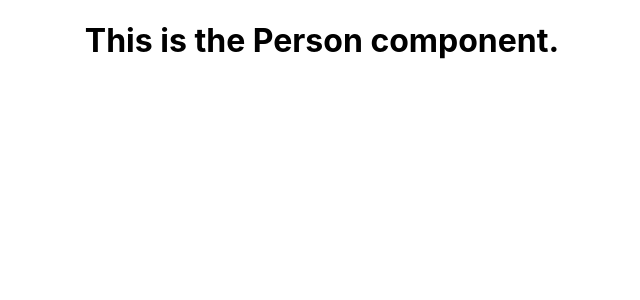
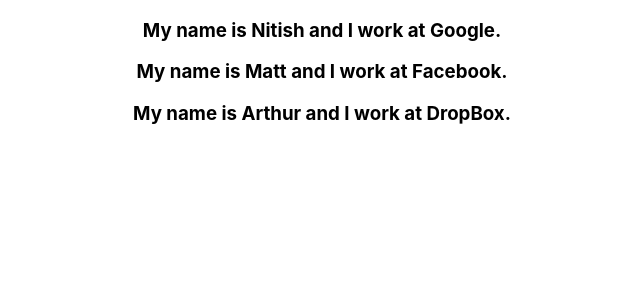
Before and after one commit to nitishbhushan2013/react, a React (Create React App) app in the folder react-complete-guide/: page / in a window 1280 px wide. Shown: the top 300 px of the page, without its empty margins (318-958 px from the left). Built offline with nearby package versions, Linux system fonts and the light colour scheme.

Commit message:
reusable and dynamic component

```diff
--- a/react-complete-guide/src/App.js
+++ b/react-complete-guide/src/App.js
@@ -7,7 +7,9 @@
   render() {
     return (
       <div className="App">
-         <Person/>
+         <Person name = "Nitish" company = "Google"/>
+         <Person name = "Matt" company = "Facebook"/>
+         <Person name = "Arthur" company = "DropBox"/>
       </div>
     );
   }
--- a/react-complete-guide/src/Person/Person.js
+++ b/react-complete-guide/src/Person/Person.js
@@ -1,7 +1,8 @@
 import React from 'react';
 
-const person = () => {
-        return ( <h1> This is the Person component. </h1> );
+// This is dynamic template
+const person = (props) => {
+        return ( <h3> My name is {props.name} and I work at {props.company}. </h3> );
         }
 
 export default person;
```
